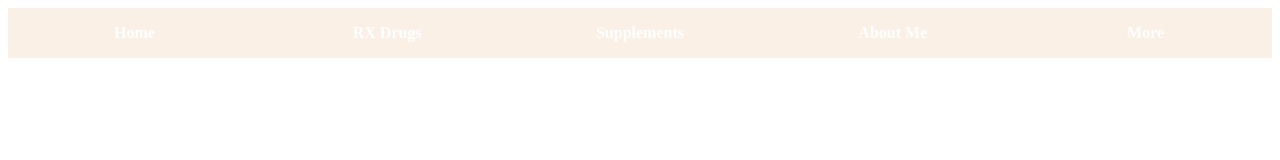
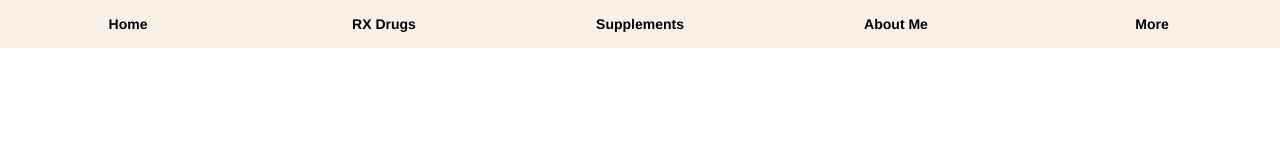
Before and after one commit to Ashrafmugallii/FinalWebsite, a plain HTML site: page index.html in a window 1280 px wide. Drawn offline with nearby package versions, Linux system fonts and the light colour scheme.

Commit message:
a few changes

```diff
--- a/index.html
+++ b/index.html
@@ -2,9 +2,18 @@
 <html lang="en">
 <head>
     <meta charset="UTF-8">
+    <meta name="viewport" content="width=device-width, initial-scale=1">
+
     <title>Pharmacy</title>
     <!--Stylesheet links go here-->
     <link rel="stylesheet" href="style/navbar.css">
+    <!--Bootstrap links go here-->
+    <!-- Latest compiled and minified CSS -->
+    <link rel="stylesheet" href="https://maxcdn.bootstrapcdn.com/bootstrap/3.4.1/css/bootstrap.min.css">
+
+    <!-- Latest compiled JavaScript -->
+    <script src="https://maxcdn.bootstrapcdn.com/bootstrap/3.4.1/js/bootstrap.min.js"></script>
+
 </head>
 
 <body>
--- a/style/navbar.css
+++ b/style/navbar.css
@@ -15,7 +15,7 @@
     padding: 1em 0;
     text-decoration: none;
     background-color: #FAF0e6;
-    color: white;
+    color: black;
     font-weight: bold;
 }
 #nav_menu a.current {
```
